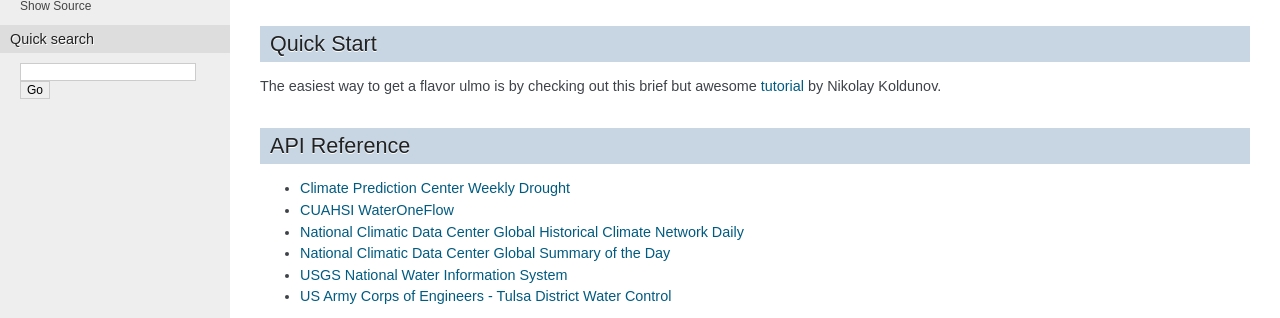
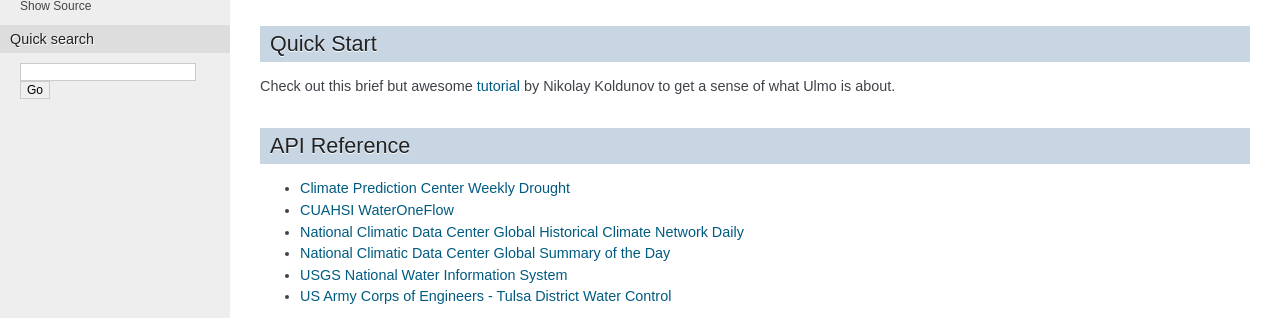
Before and after one commit to ulmo-dev/ulmo, a Sphinx documentation site: the page built from docs/index.rst, in a window 1280 px wide, cut to the strip 311-629 px from the top of the page. Built offline with Sphinx 7.4.7, drawn with Linux system fonts in a browser that asks for light colours.

Commit message:
change Quick start wording

```diff
--- a/docs/index.rst
+++ b/docs/index.rst
@@ -20,8 +20,8 @@
 Quick Start
 -----------
 
-The easiest way to get a flavor ulmo is by checking out this brief but awesome
-`tutorial`_ by Nikolay Koldunov.
+Check out this brief but awesome `tutorial`_ by Nikolay Koldunov to get a sense
+of what Ulmo is about.
 
 
 .. _tutorial: http://earthpy.org/ulmo.html
```
